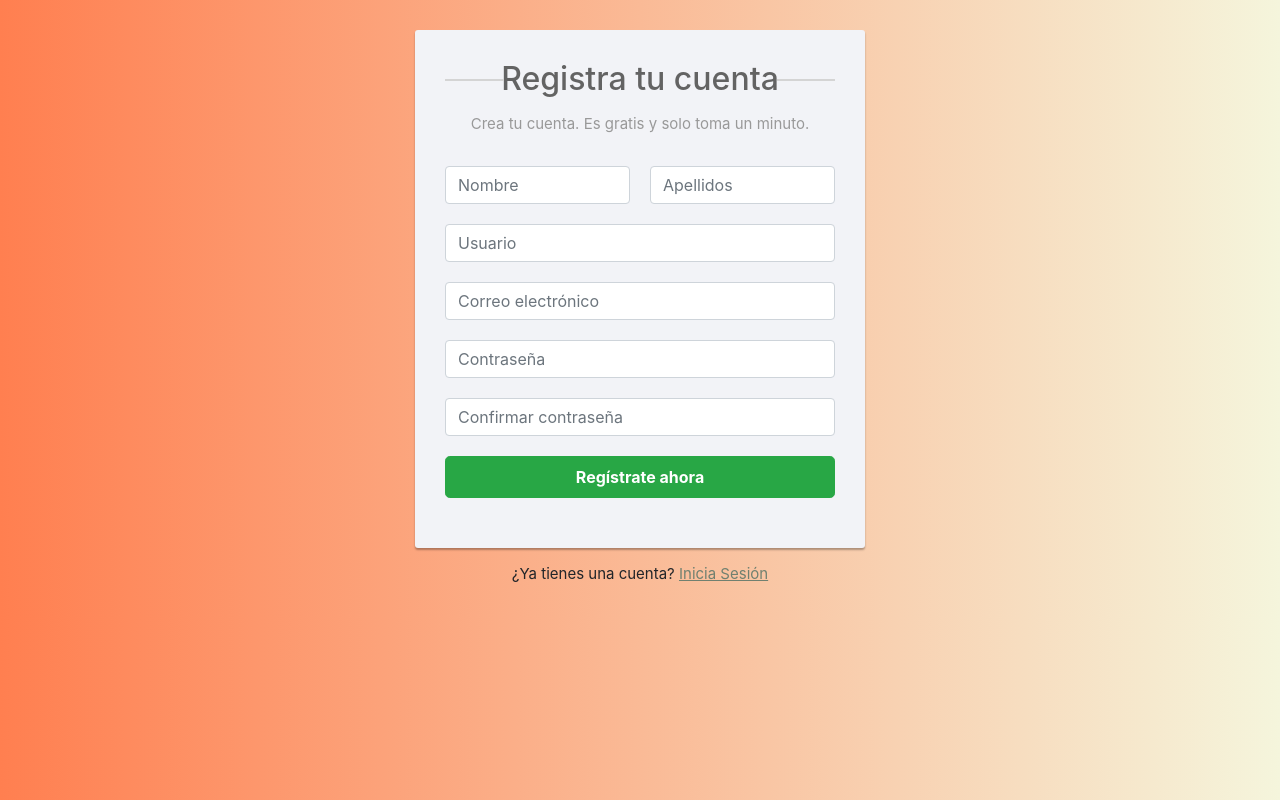
After one commit to XimeGarcia27/COOLKICKS1, a PHP site: page /registro.html in a window 1280 px wide. The commit adds this page. Run offline with PHP 8.4, Linux system fonts and the light colour scheme.

Commit message:
Segundo Commit, se agrega formulario de registro

```diff
--- /dev/null
+++ b/assets/css/style_registro.css
@@ -0,0 +1,115 @@
+body {
+    color: #fff;
+    background: #63738a;
+    font-family: 'Roboto', sans-serif;
+    background: -webkit-linear-gradient(left, #FF7F50, #F5F5DC);
+}
+
+.form-control {
+    height: 40px;
+    box-shadow: none;
+    color: #969fa4;
+}
+
+.form-control:focus {
+    border-color: #5cb85c;
+}
+
+.form-control,
+.btn {
+    border-radius: 3px;
+}
+
+.signup-form {
+    width: 450px;
+    margin: 0 auto;
+    padding: 30px 0;
+    font-size: 15px;
+}
+
+.signup-form h2 {
+    color: #636363;
+    margin: 0 0 15px;
+    position: relative;
+    text-align: center;
+}
+
+.signup-form h2:before,
+.signup-form h2:after {
+    content: "";
+    height: 2px;
+    width: 15%;
+    background: #d4d4d4;
+    position: absolute;
+    top: 50%;
+    z-index: 2;
+}
+
+.signup-form h2:before {
+    left: 0;
+}
+
+.signup-form h2:after {
+    right: 0;
+}
+
+.signup-form .hint-text {
+    color: #999;
+    margin-bottom: 30px;
+    text-align: center;
+}
+
+.signup-form form {
+    color: #999;
+    border-radius: 3px;
+    margin-bottom: 15px;
+    background: #f2f3f7;
+    box-shadow: 0px 2px 2px rgba(0, 0, 0, 0.3);
+    padding: 30px;
+}
+
+.signup-form .form-group {
+    margin-bottom: 20px;
+}
+
+.signup-form input[type="checkbox"] {
+    margin-top: 3px;
+}
+
+.signup-form .btn {
+    font-size: 16px;
+    font-weight: bold;
+    min-width: 140px;
+    outline: none !important;
+}
+
+.signup-form .row div:first-child {
+    padding-right: 10px;
+}
+
+.signup-form .row div:last-child {
+    padding-left: 10px;
+}
+
+.signup-form a {
+    color: #708070;
+    text-decoration: underline;
+}
+
+.signup-form a:hover {
+    text-decoration: none;
+}
+
+.signup-form form a {
+    color: #5cb85c;
+    text-decoration: none;
+}
+
+.signup-form form a:hover {
+    text-decoration: underline;
+}
+
+.color_btn {
+    color: #FFFFFF;
+    background-color: #FFC312;
+}
--- a/assets/data/contacto.php
+++ b/assets/data/contacto.php
@@ -5,10 +5,10 @@
 
     $name = $_POST['nombre'];
     $email = $_POST['correo'];
-    $asunto = $_POST['telefono'];
+    $tel = $_POST['telefono'];
     $msg = $_POST['mensaje'];
 
-   $comentario = $obj->guardarComentarios($name, $email, $telefono, $msg);
+   $comentario = $obj->insertarComentario($name, $email, $tel, $msg);
    if($comentario == 1){
         $datos = array('dato' => 'ok');
     }else{
--- a/assets/js/detalles.js
+++ b/assets/js/detalles.js
@@ -1 +1 @@
-onclick = mostrarDescripcion(<?php print $temp[0]['id'];?>)
+//onclick = mostrarDescripcion(<?php print, $temp[0]['id'];?>);
--- /dev/null
+++ b/assets/js/registro.js
@@ -0,0 +1,27 @@
+$(document).ready(function() {
+    $("#btnRegistrar").click(function(e) {
+        e.preventDefault();
+        registrarUsuario();
+    }); //end #btnRegistrar
+
+    async function registrarUsuario() {
+        const datos = new FormData(document.getElementById('registrar'));
+
+        await fetch('assets/data/registro.php', {
+                method: 'POST',
+                body: datos
+            })
+            .then(response => response.json()) //mandar llamar y enviar los datos
+            .then(response => {
+                if (response.dato == 'ok') {
+                    location.href = "./index.html";
+                    alert("Te has registrado correctamente");
+                } else {
+                    alert("Datos no válidos");
+                }
+            })
+            .catch(err => {
+                console.log(err);
+            });
+    } //end registrarUsuario
+});
--- a/contacto.html
+++ b/contacto.html
@@ -34,8 +34,6 @@
             </nav>
         </div>
     </header>
-
-
 
     <div class="container contact-form">
         <div class="contact-image">
--- /dev/null
+++ b/registro.html
@@ -0,0 +1,60 @@
+<!DOCTYPE html>
+<html lang="en">
+
+<head>
+    <meta charset="UTF-8">
+    <meta name="viewport" content="width=device-width, initial-scale=1.0">
+    <title>Registro de cuenta | Coolkicks</title>
+    <!--Custom styles-->
+    <link rel="stylesheet" type="text/css" href="assets/css/style_registro.css">
+
+    <link rel="stylesheet" href="https://fonts.googleapis.com/css?family=Roboto:400,700">
+    <link rel="stylesheet" href="https://stackpath.bootstrapcdn.com/bootstrap/4.5.0/css/bootstrap.min.css">
+    <link rel="stylesheet" href="https://maxcdn.bootstrapcdn.com/font-awesome/4.7.0/css/font-awesome.min.css">
+
+</head>
+
+<body>
+
+    <div class="signup-form">
+        <form id="registrar" method="POST">
+            <h2>Registra tu cuenta</h2>
+            <p class="hint-text">Crea tu cuenta. Es gratis y solo toma un minuto.</p>
+            <div class="form-group">
+                <div class="row">
+                    <div class="col"><input type="text" id="nombreRegistro" name="nombreRegistro" class="form-control" placeholder="Nombre" required="required"></div>
+                    <div class="col"><input type="text" id="apellidosRegistro" name="apellidosRegistro" class="form-control" placeholder="Apellidos" required="required"></div>
+                </div>
+            </div>
+            <div class="form-group">
+                <input type="text" id="usuarioRegistro" name="usuarioRegistro" class="form-control" placeholder="Usuario" required="required">
+            </div>
+            <div class="form-group">
+                <input type="email" id="emailRegistro" name="emailRegistro" class="form-control" placeholder="Correo electrónico" required="required">
+            </div>
+            <div class="form-group">
+                <input type="password" id="contrasenyaRegistro" name="contrasenyaRegistro" class="form-control" placeholder="Contraseña" required="required">
+            </div>
+            <div class="form-group">
+                <input type="password" id="confirmarRegistro" name="confirmarRegistro" class="form-control" placeholder="Confirmar contraseña" required="required">
+            </div>
+            <!--<div class="form-group">
+                <label class="form-check-label"><input type="checkbox" required="required"> I accept the <a href="#">Terms of Use</a> &amp; <a href="#">Privacy Policy</a></label>
+            </div> -->
+            <div class="form-group">
+                <button id="btnRegistrar" class="btn btn-success btn-lg btn-block">Regístrate ahora</button>
+            </div>
+        </form>
+        <div class="text-center">¿Ya tienes una cuenta? <a href="index.html">Inicia Sesión</a></div>
+    </div>
+
+    <!-- Optional JavaScript -->
+    <!-- jQuery first, then Popper.js, then Bootstrap JS -->
+    <script src="https://code.jquery.com/jquery-3.5.1.min.js"></script>
+    <script src="https://cdn.jsdelivr.net/npm/popper.js@1.16.0/dist/umd/popper.min.js"></script>
+    <script src="https://stackpath.bootstrapcdn.com/bootstrap/4.5.0/js/bootstrap.min.js"></script>
+
+    <script src="assets/js/registro.js"></script>
+</body>
+
+</html>
```
Also changed, not shown: assets/data/conexion.php (+30 -26 lines), assets/data/registro.php (added, +20 -0 lines).
